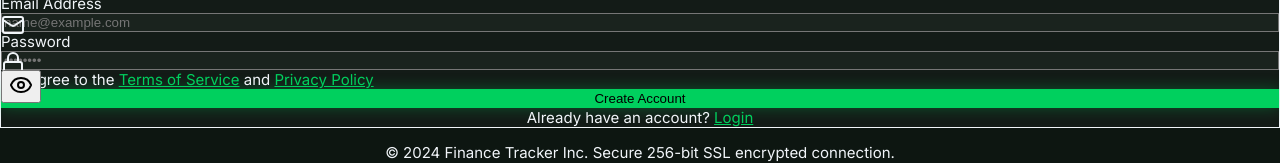
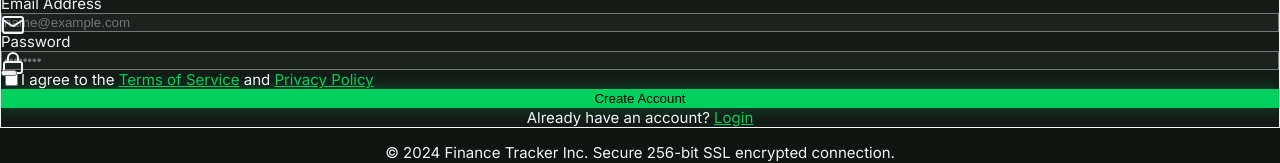
Before and after one commit to sujan5s/Finance_tracker, a React (Vite) app in the folder client/: page /signup in a window 1280 px wide. Shown: the part 453-616 px from the top of the page. Built offline with nearby package versions, Linux system fonts and the light colour scheme.

Commit message:
faaaahhhhhh

```diff
--- a/client/src/pages/Signup.jsx
+++ b/client/src/pages/Signup.jsx
@@ -98,11 +98,7 @@ function Signup() {
                   onClick={() => setShowPassword(!showPassword)}
                   className="text-gray-500 hover:text-gray-300 focus:outline-none"
                 >
-                  {showPassword ? (
-                    <EyeOff className="h-5 w-5" />
-                  ) : (
-                    <Eye className="h-5 w-5" />
-                  )}
+
                 </button>
               </div>
             </div>
```
Also changed, not shown: 2 other files (tests, documents, lock files or other folders).
